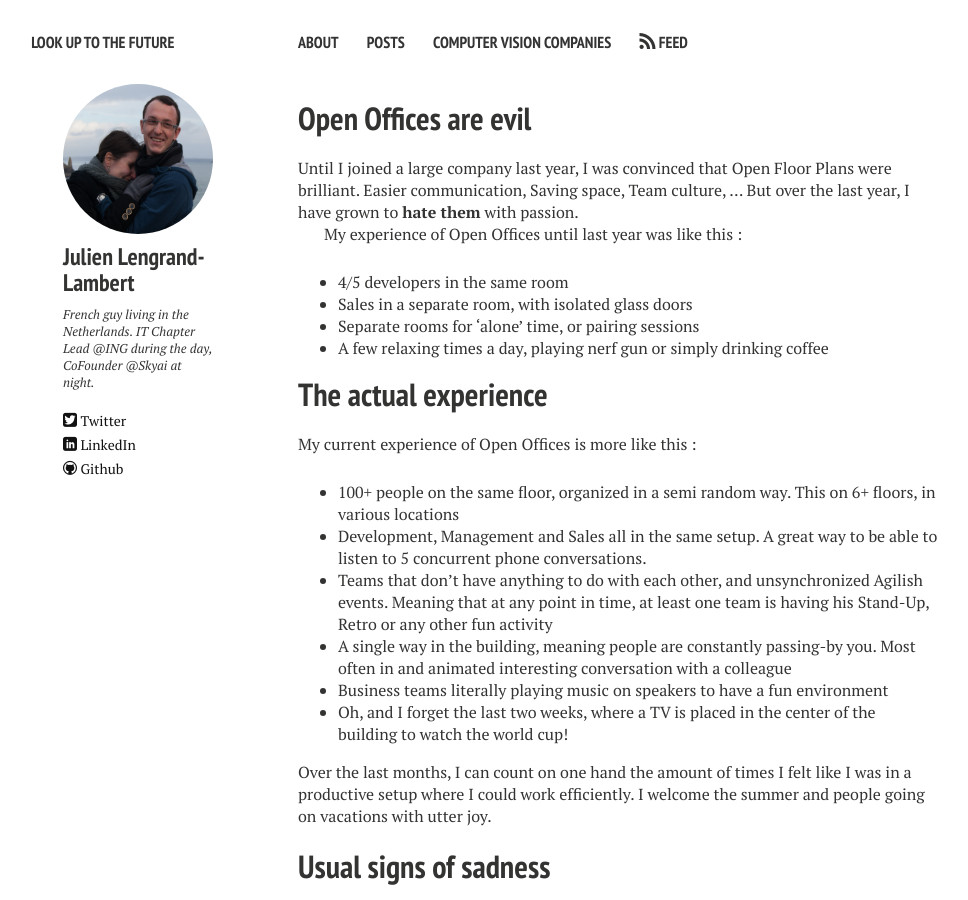
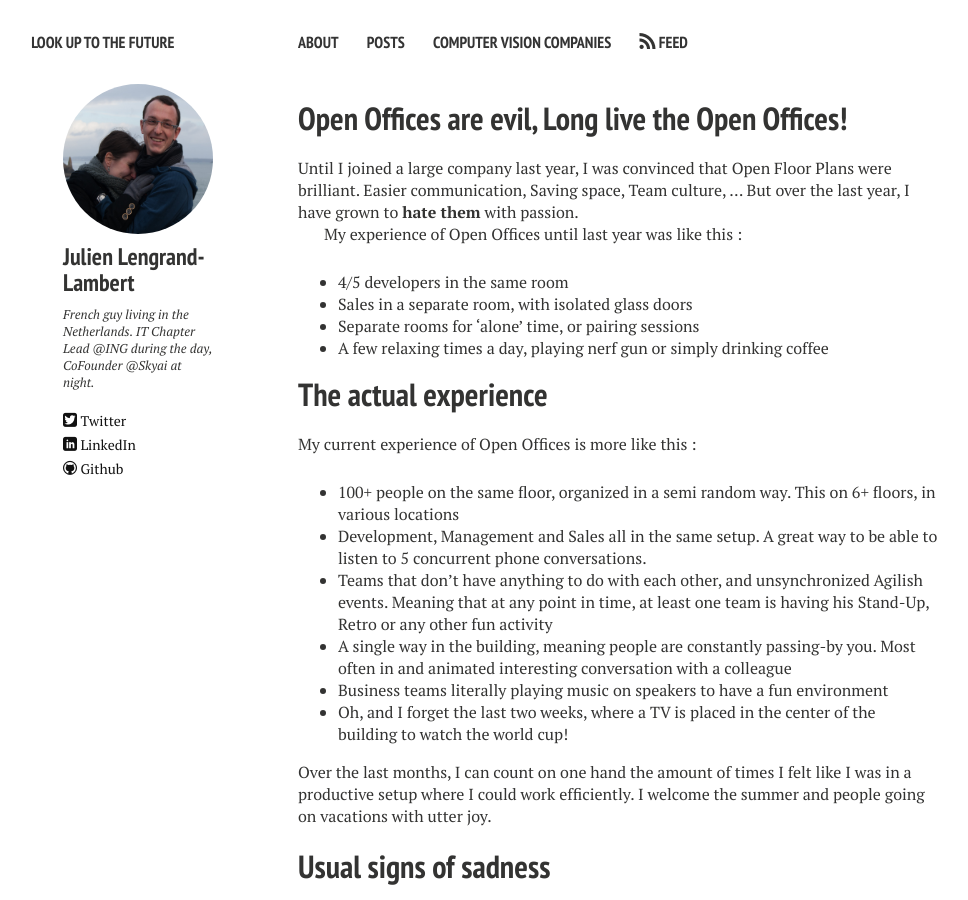
Before and after one commit to jlengrand/jlengrand.github.io, a Jekyll site: the page built from _posts/2018-07-11-open-offices-are-evil.markdown, in a window 1280 px wide and 900 px high. Shown: the whole window, without its empty margins (22-990 px from the left). Built offline with Jekyll 4.4.1, drawn with Linux system fonts in a browser that asks for light colours; nearby versions of some CDN libraries; some of the changed text lies outside the part shown.

Commit message:
Update title

```diff
--- a/_posts/2018-07-11-open-offices-are-evil.markdown
+++ b/_posts/2018-07-11-open-offices-are-evil.markdown
@@ -2,7 +2,7 @@
 layout: post
 status: publish
 published: true
-title: Open Offices are evil
+title: Open Offices are evil, Long live the Open Offices!
 author: Julien Lengrand-Lambert
 author_login: jlengrand
 author_email: julien@lengrand.fr
```
